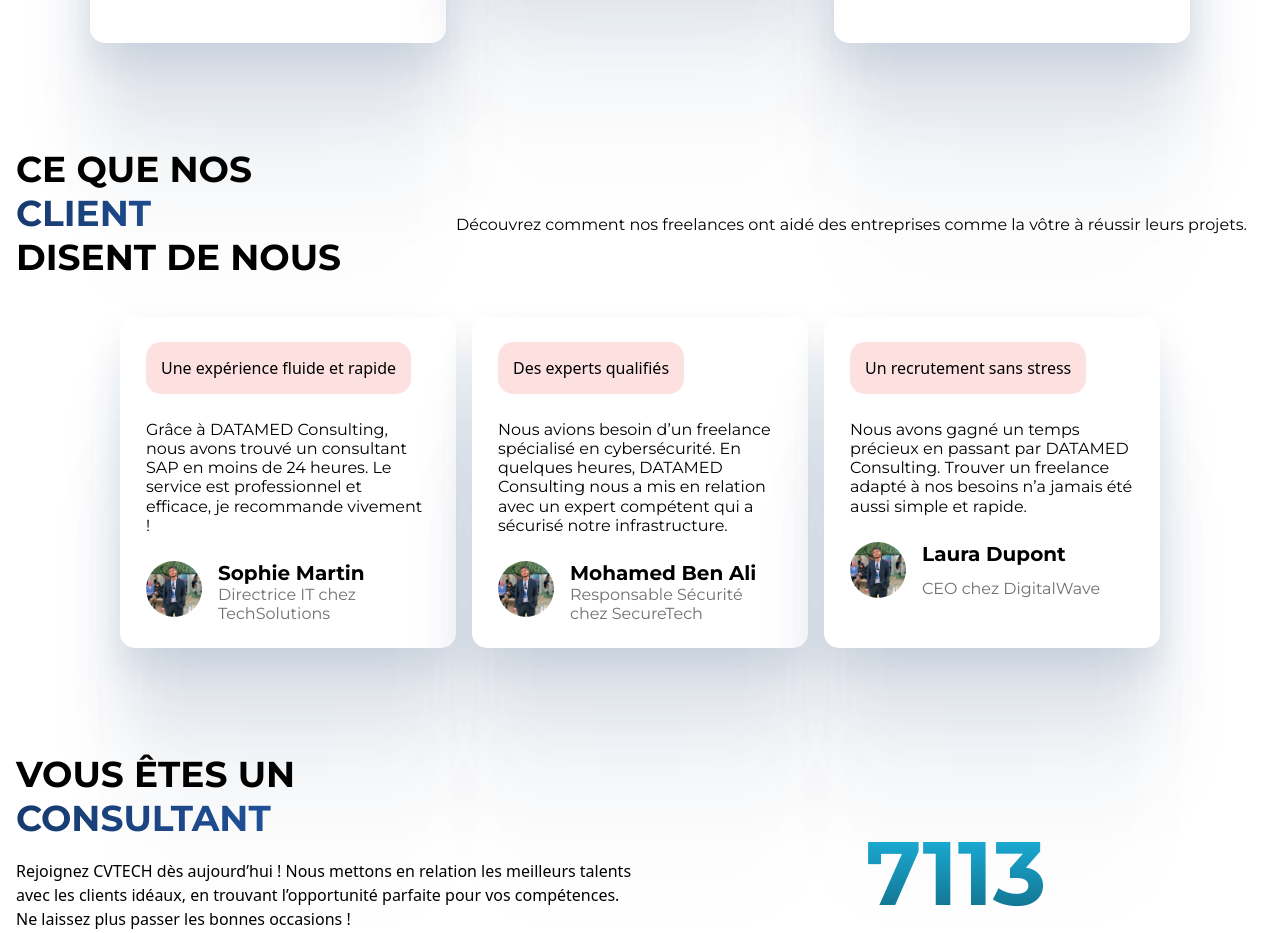
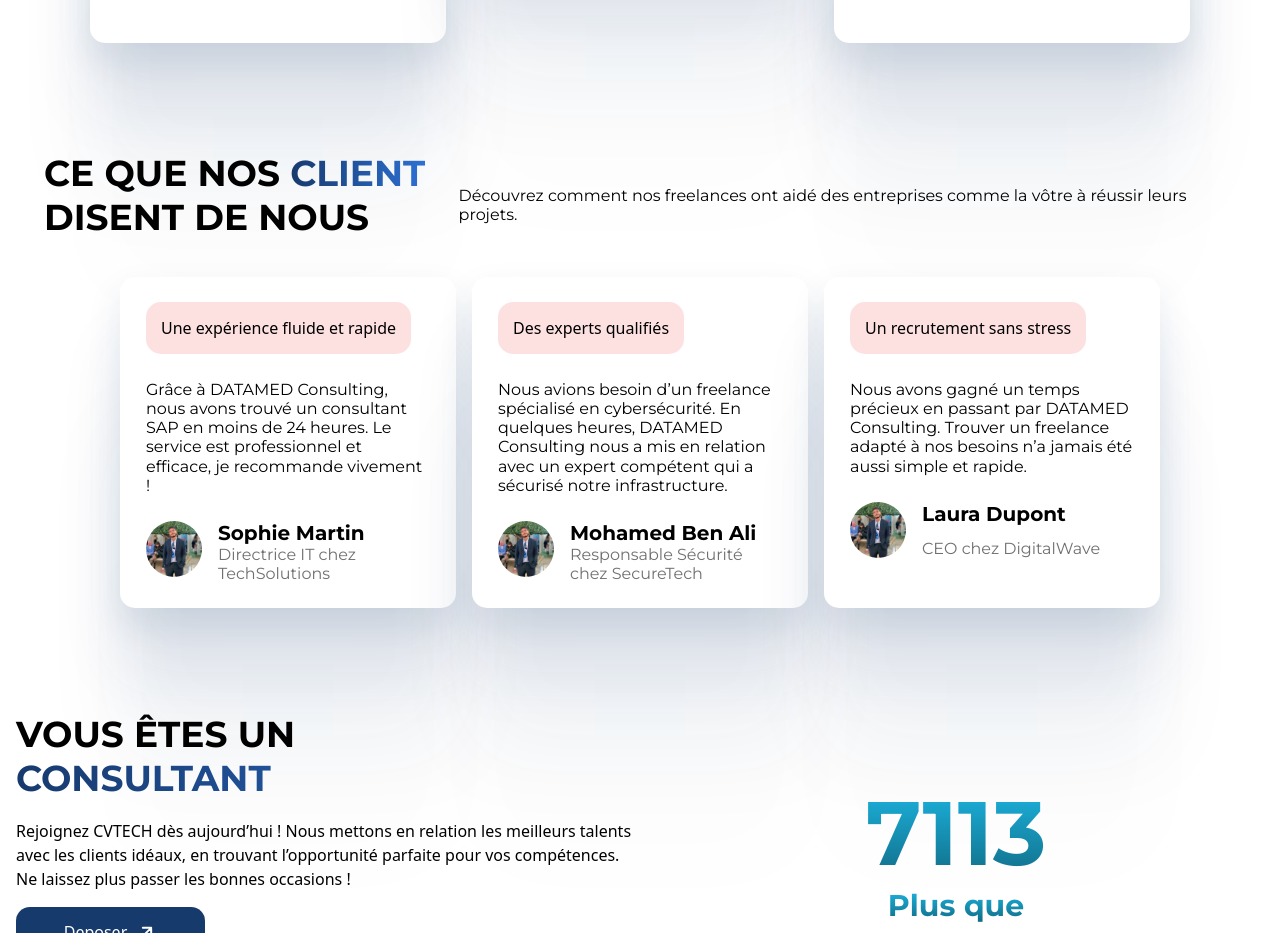
Before and after one commit to CTOFares/datamedconsulting, a React (Vite) app: page /esn/Accueil in a window 1280 px wide. Shown: the part 1060-1993 px from the top of the page. Built offline with nearby package versions, Linux system fonts and the light colour scheme.

Commit message:
chnaged css for the testimonials

```diff
--- a/src/DatamedEsn/Components/Home/Testimonials.jsx
+++ b/src/DatamedEsn/Components/Home/Testimonials.jsx
@@ -28,13 +28,15 @@ const testimonialsData = [
 const Testimonials = () => {
   return (
     <div>
-      <div className="sm:flex mt-[90px] space-y-6 p-4 mb-6 gap-6 items-center">
+      <div className="sm:flex mt-[90px] space-y-6 p-4 mb-6 gap-6 items-center sm:px-11">
         <div className="sm:w-1/3">
           <p className="text-black font-montserrat  text-2xl sm:text-4xl font-semibold leading-[100.402%] uppercase">
-            Ce que nos{" "}
-            <p className=" sm:text-start font-montserrat   font-semibold leading-[48.161px] bg-gradient-to-r from-[#173A6D] to-[#2D70D3] bg-clip-text text-transparent">
-            CLIENT
-            </p>
+            Ce que nos <span></span>
+            <span className=" sm:text-start font-montserrat   font-semibold leading-[48.161px] bg-gradient-to-r from-[#173A6D] to-[#2D70D3] bg-clip-text text-transparent">
+              CLIENT
+            </span>
+          </p>
+          <p className="text-black font-montserrat  text-2xl sm:text-4xl font-semibold leading-[100.402%] uppercase">
             disent de nous
           </p>
         </div>
```
